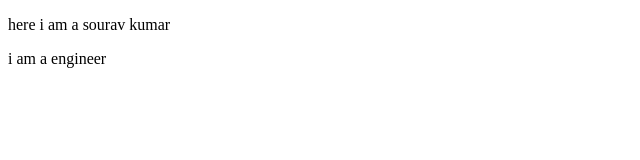
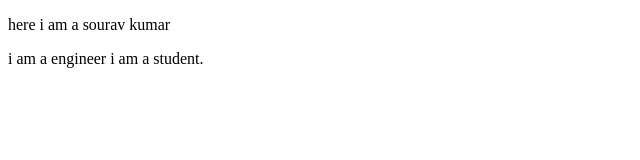
Before and after one commit to Sourav15kumar/localrepository, a plain HTML site: page index.html in a window 1280 px wide. Shown: the full height of the page, 0-640 px from the left. Drawn offline with Linux system fonts and the light colour scheme.

Commit message:
new our paragraph write

```diff
--- a/index.html
+++ b/index.html
@@ -9,6 +9,9 @@
     <p> here i am a sourav kumar</p>
 
     i am a engineer
+      i am a student.
+
+
 
 </body>
 </html>
```
